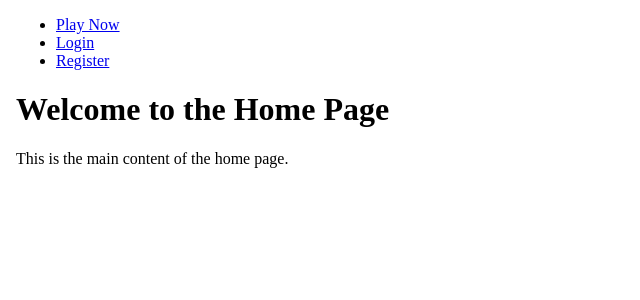
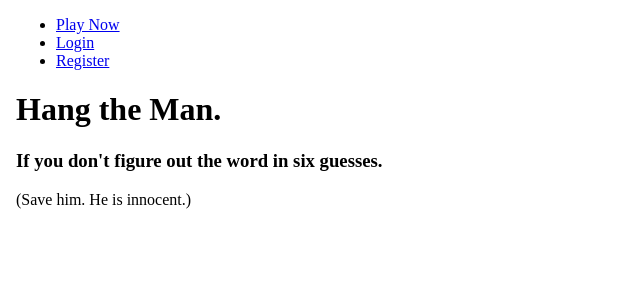
Before and after one commit to miso-tired/hangman-game, a React (Vite) app: page / in a window 1280 px wide. Shown: the top 300 px of the page, without its empty margins (0-640 px from the left). Built offline with nearby package versions, Linux system fonts and the light colour scheme; the HTML template or start-up script is replaced by a standard one.

Commit message:
Starting to style the frontend. :P

```diff
--- a/src/Home.tsx
+++ b/src/Home.tsx
@@ -5,8 +5,9 @@ import Def from './Default';
 const Home: React.FC = () => {
     return (
         <Def>
-            <h1>Welcome to the Home Page</h1>
-            <p>This is the main content of the home page.</p>
+            <h1>Hang the Man.</h1>
+            <h3>If you don't figure out the word in six guesses.</h3>
+            <p>(Save him. He is innocent.)</p>
         </Def>
     );
 };
```
